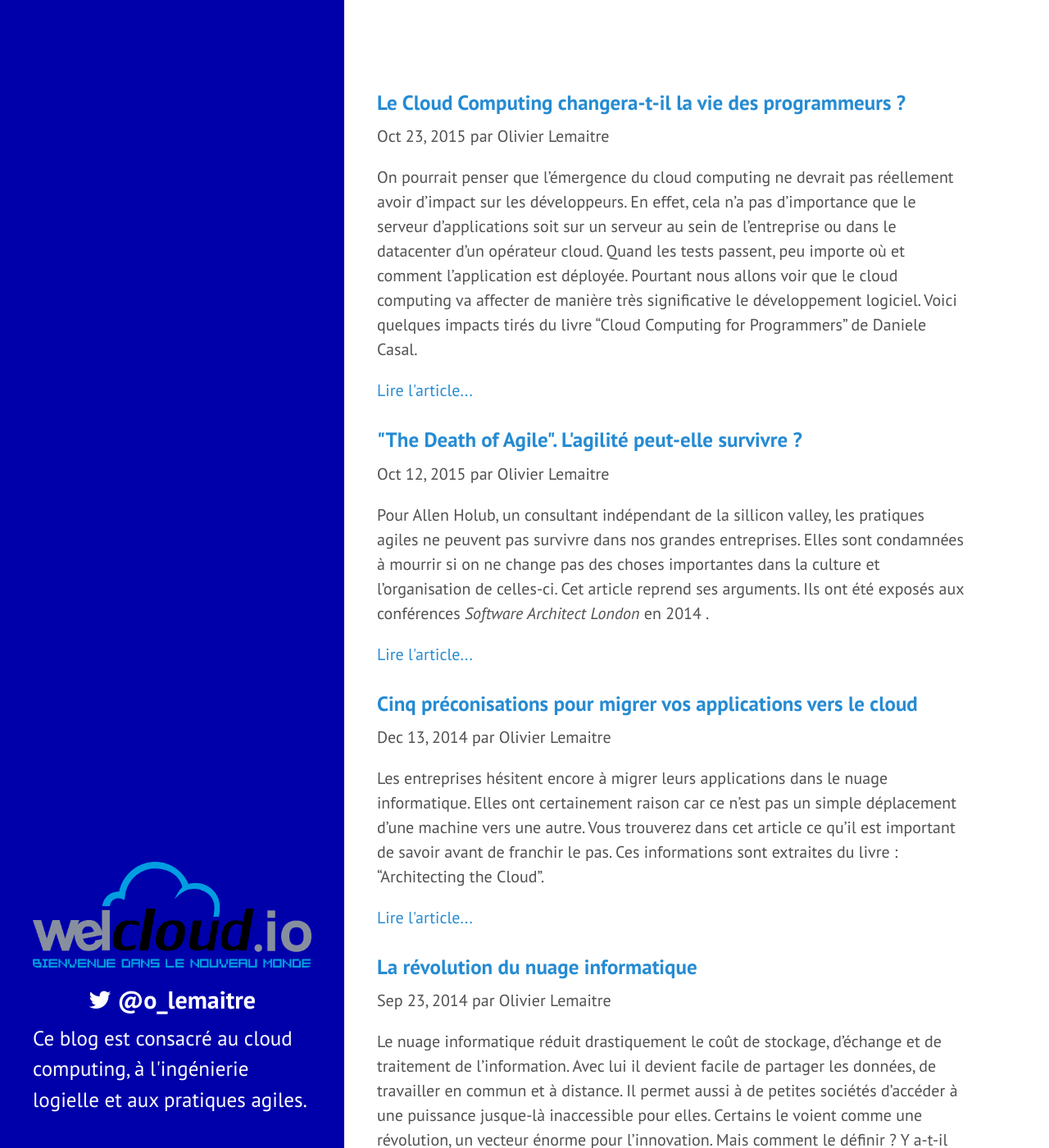
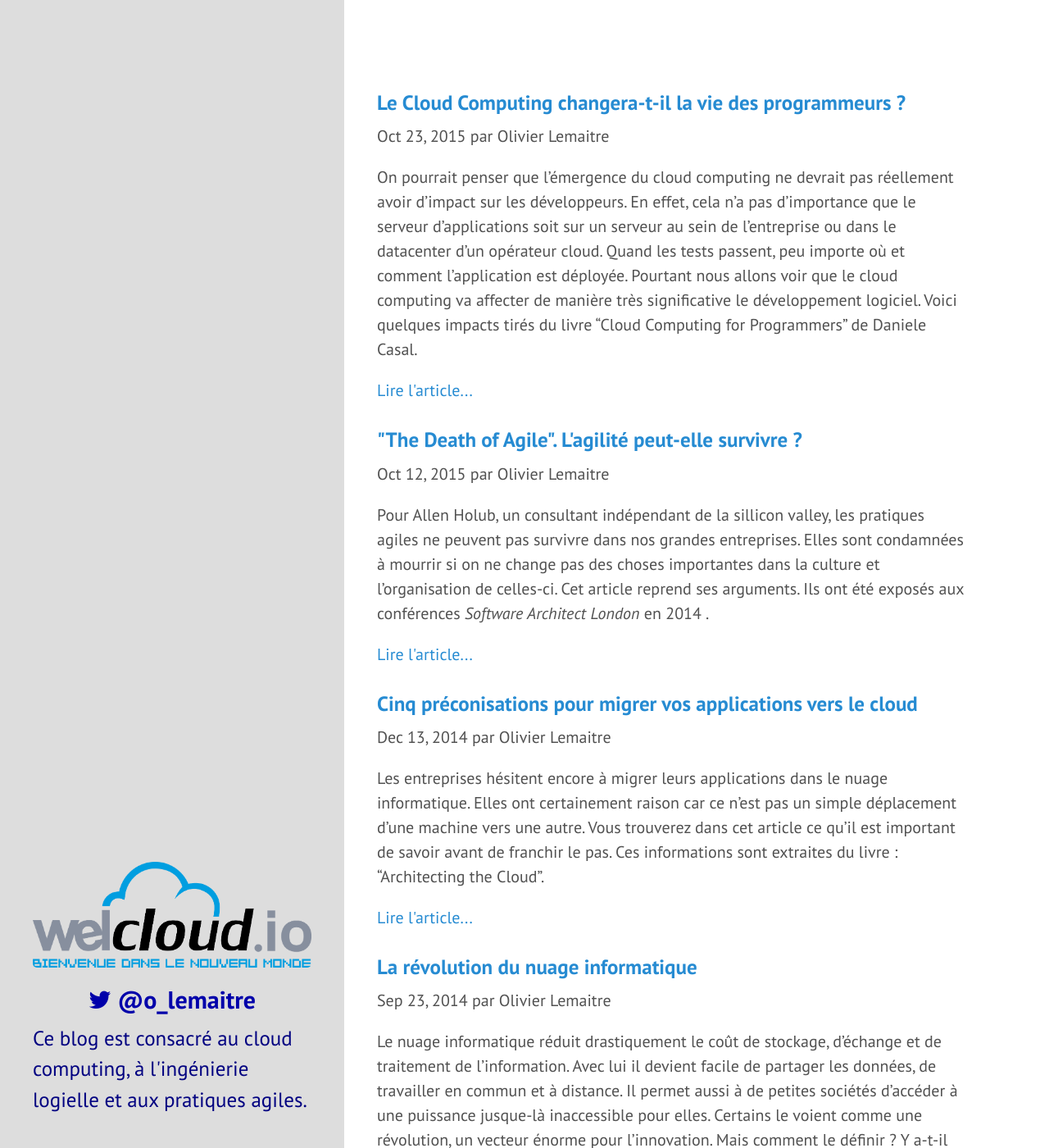
Before and after one commit to welcloud-io/welcloud-io.github.io, a Jekyll site: the page built from index.html, in a window 1280 px wide and 1400 px high. Shown: the whole window at 82% size. Built offline with Jekyll 4.4.1, drawn with Linux system fonts in a browser that asks for light colours; Markdown is read by kramdown in place of the engine named in the settings; the list of posts is cut into pages by our own code.

Commit message:
change sidebar colors

```diff
--- a/public/css/hyde.css
+++ b/public/css/hyde.css
@@ -56,8 +56,8 @@ html {
 .sidebar {
   text-align: center;
   padding: 2rem 1rem;
-  color: rgba(255,255,255,1);
-  background-color: #0000aa;
+  color: rgba(0,0,128,1);
+  background-color: #dddddd;
 }
 @media (min-width: 48em) {
   .sidebar {
@@ -72,7 +72,7 @@ html {
 
 /* Sidebar links */
 .sidebar a {
-  color: #fff;
+  color: #00a;
 }
 
 /* About section */
```
Also changed, not shown: 1 other file.
